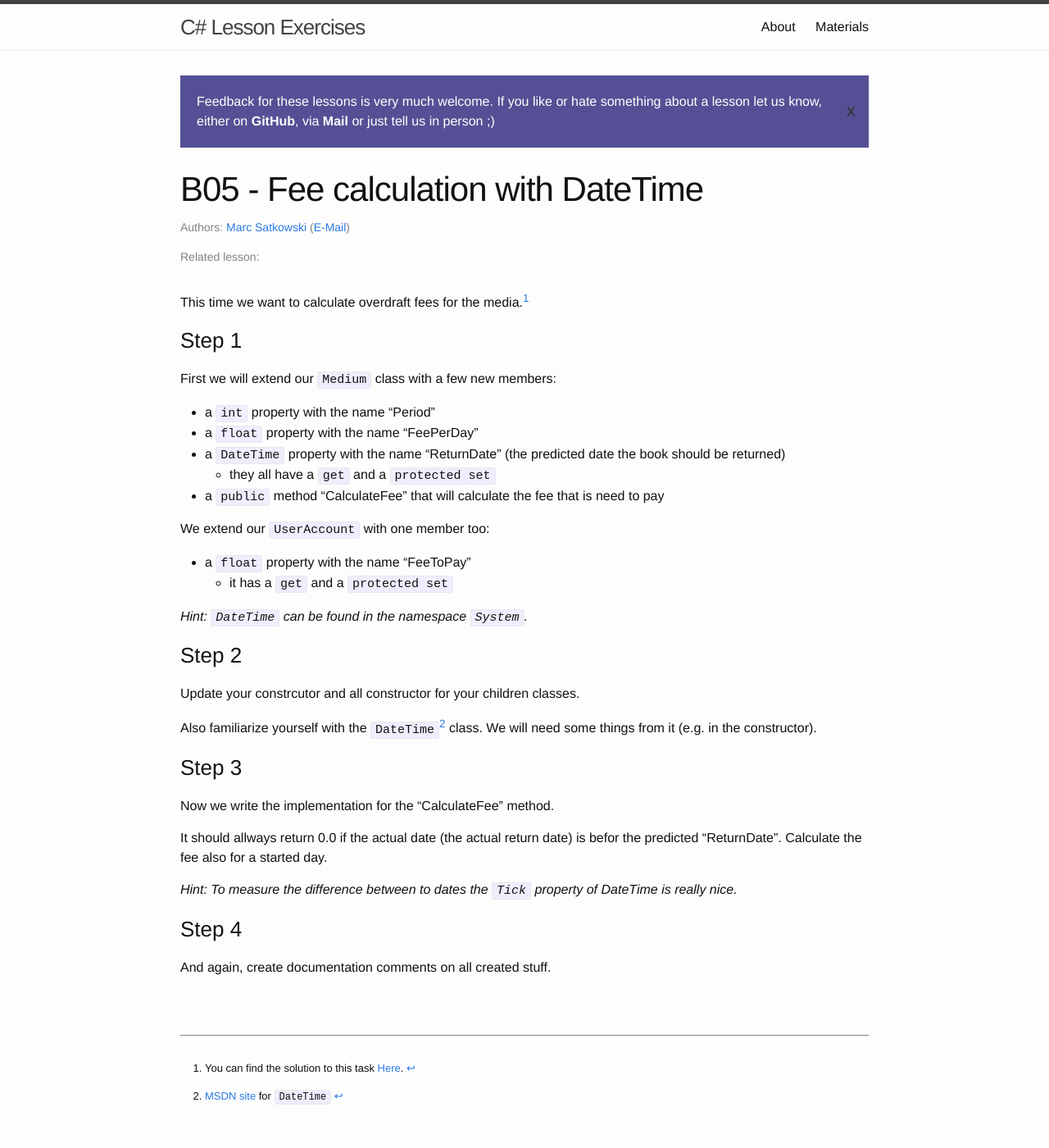
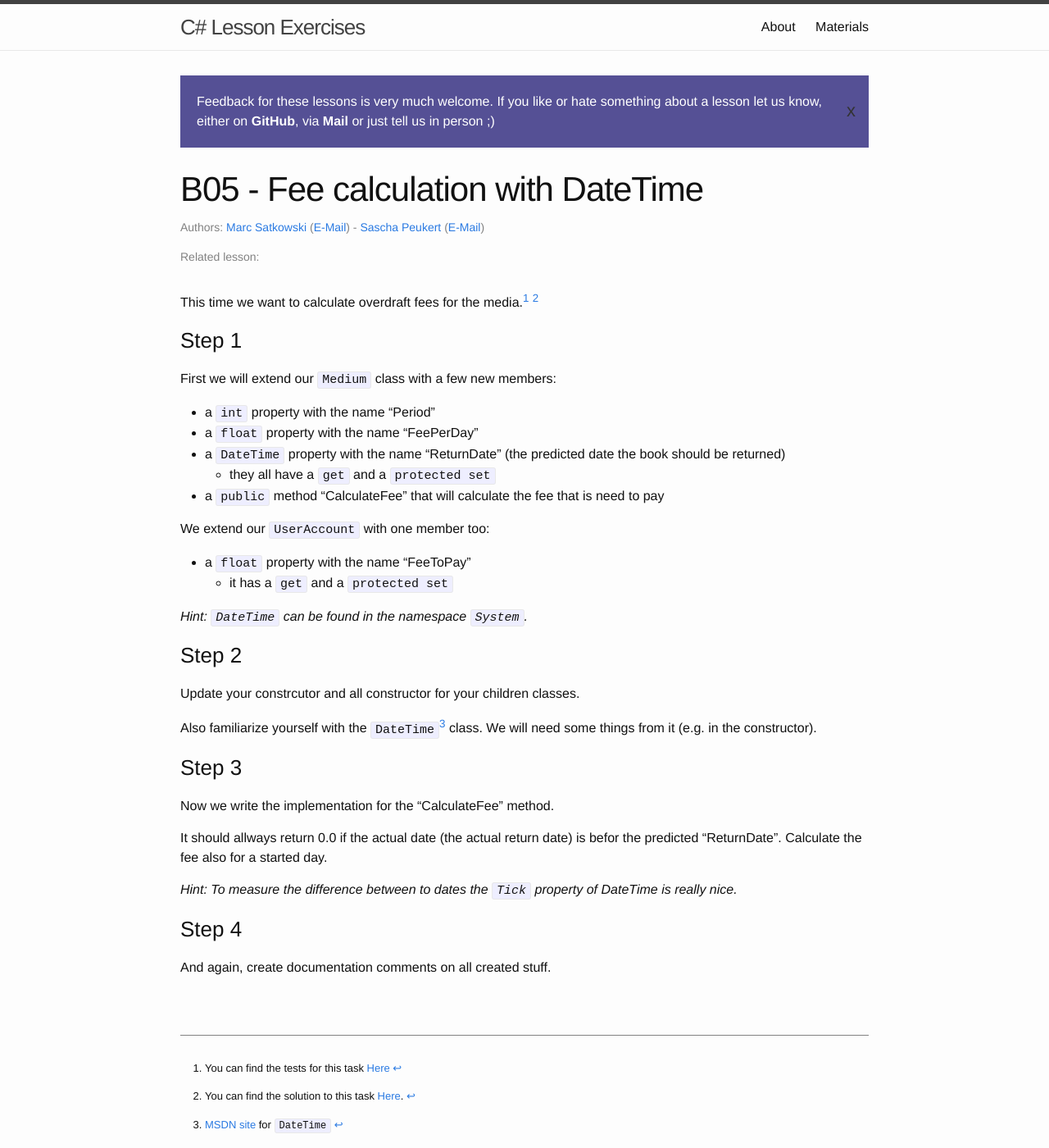
Before and after one commit to fsr/csharp-lessons, a Jekyll site: the page built from _exercises/B05_fee_calculation.md, in a window 1280 px wide and 1400 px high. Shown: the whole window at 82% size. Built offline with Jekyll 4.4.1, drawn with Linux system fonts in a browser that asks for light colours.

Commit message:
Update B05_fee_calculation.md

```diff
--- a/_exercises/B05_fee_calculation.md
+++ b/_exercises/B05_fee_calculation.md
@@ -2,11 +2,15 @@
 title: B05 - Fee calculation with DateTime
 number: 10
 status: drafty
-authors: marc
+authors: [marc,sascha]
 lesson: [3, 4]
 ---
 
-This time we want to calculate overdraft fees for the media.[^solution]
+This time we want to calculate overdraft fees for the media.[^tests] [^solution]
+
+[^tests]:
+    You can find the tests for this task
+    [Here](https://github.com/satkowski/csharp-solutions/tree/master/04_vererbung_und_polymorphie/B05_fee_calculation/Tests)
 
 [^solution]:
     You can find the solution to this task [Here](https://github.com/satkowski/csharp-solutions/blob/master/04_vererbung_und_polymorphie/B05_fee_calculation/ExerciseSolution/).
```
